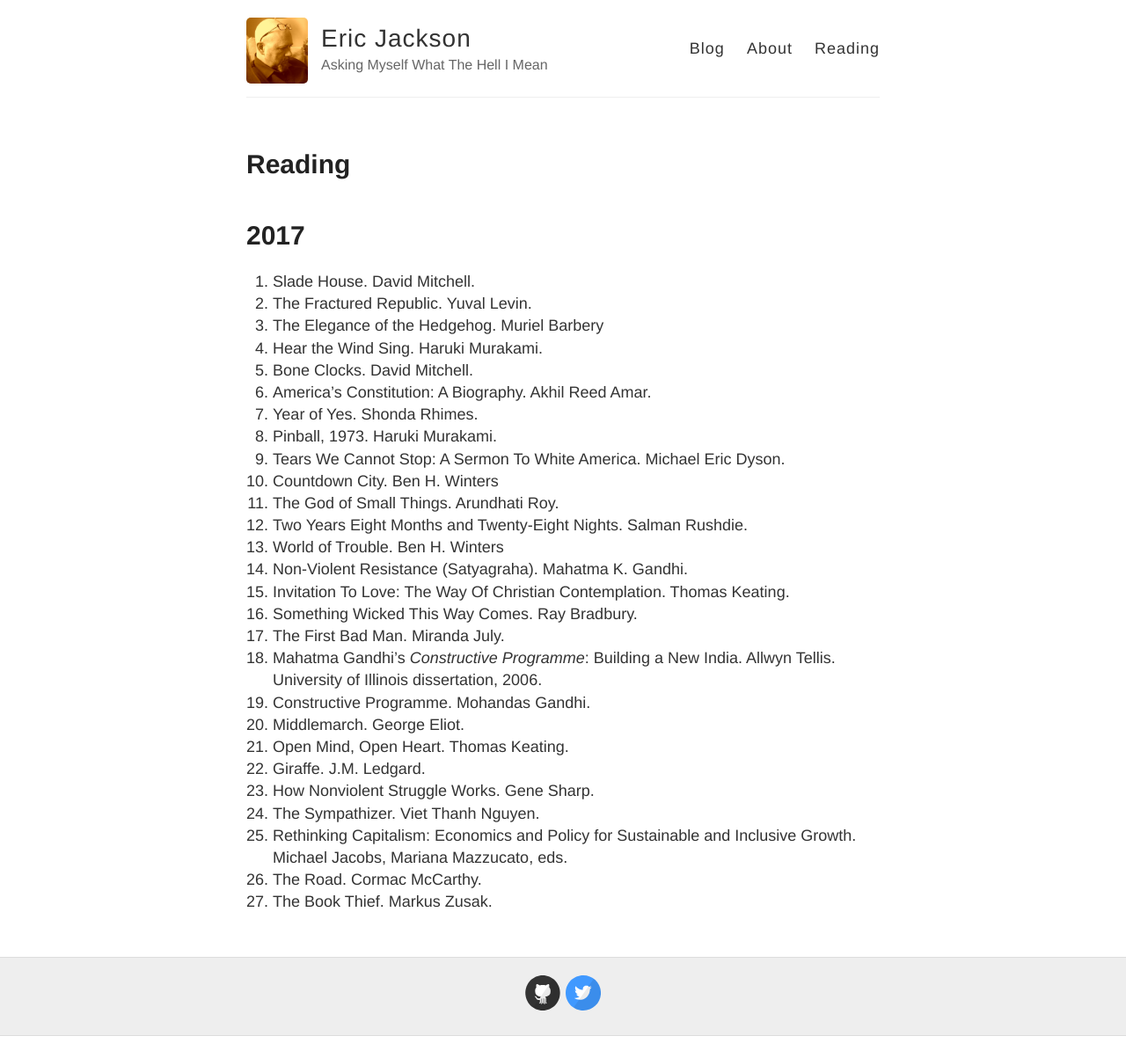
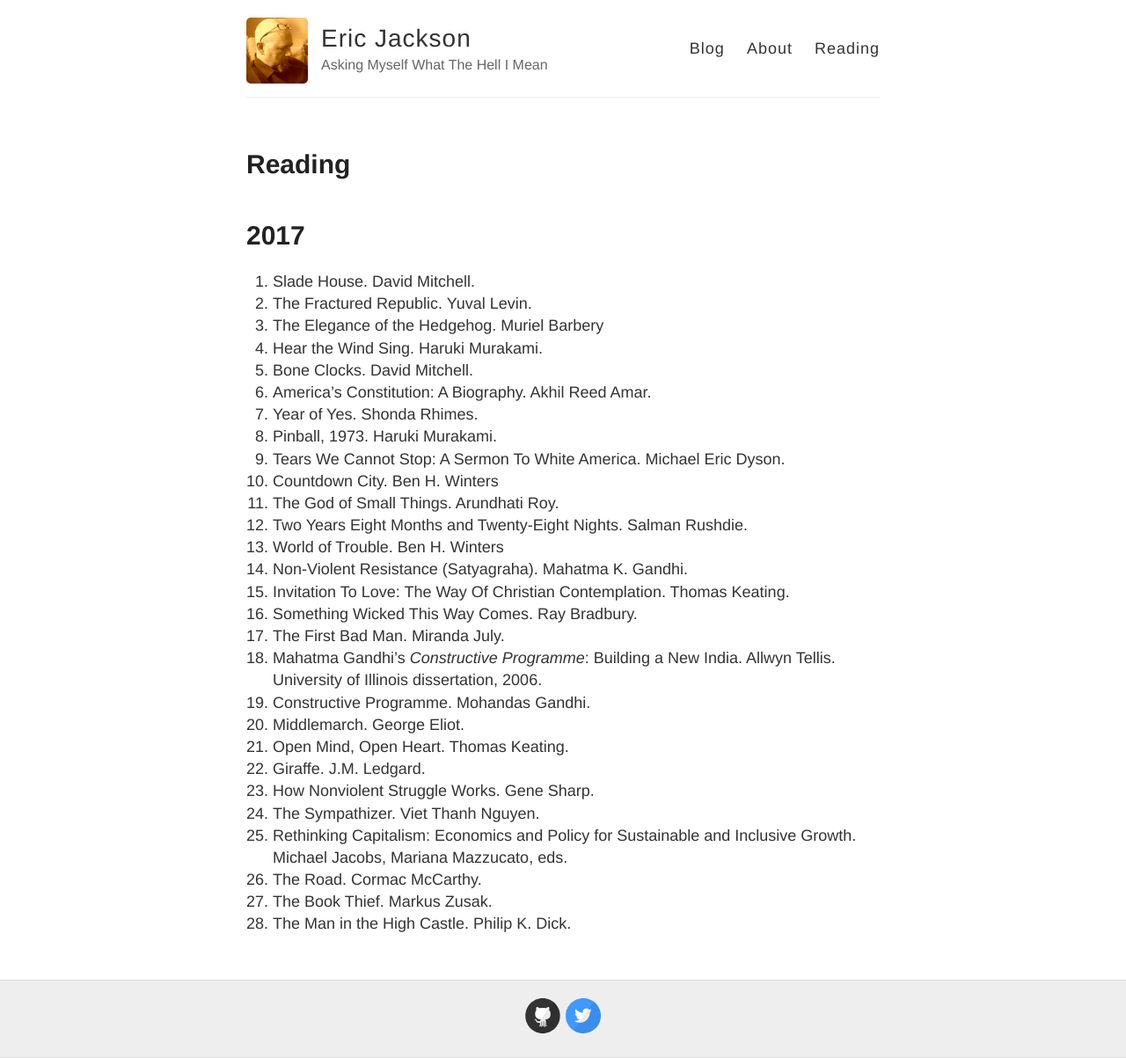
Before and after one commit to ejaxon/ejaxon.github.io, a Jekyll site: the page built from reading.md, in a window 1280 px wide. Shown: the whole page at 88% size. Built offline with Jekyll 4.4.1, drawn with Linux system fonts in a browser that asks for light colours; before the commit the page ends 1178 px from its top, so only the background shows below that.

Commit message:
Added a book

```diff
--- a/reading.md
+++ b/reading.md
@@ -32,3 +32,4 @@
 25. Rethinking Capitalism: Economics and Policy for Sustainable and Inclusive Growth. Michael Jacobs, Mariana Mazzucato, eds.
 26. The Road. Cormac McCarthy.
 27. The Book Thief. Markus Zusak.
+28. The Man in the High Castle. Philip K. Dick.
```
